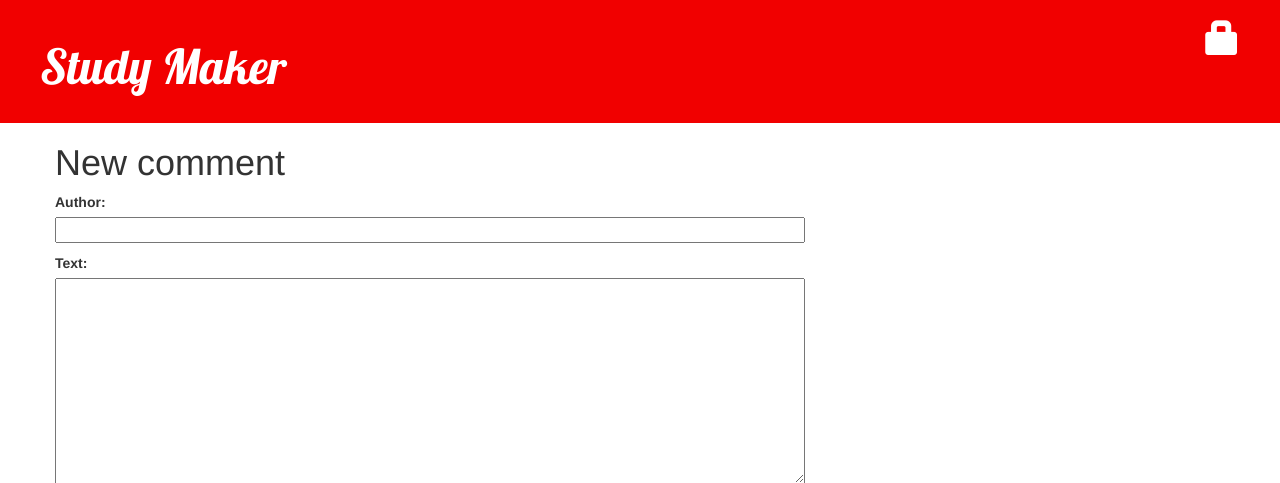
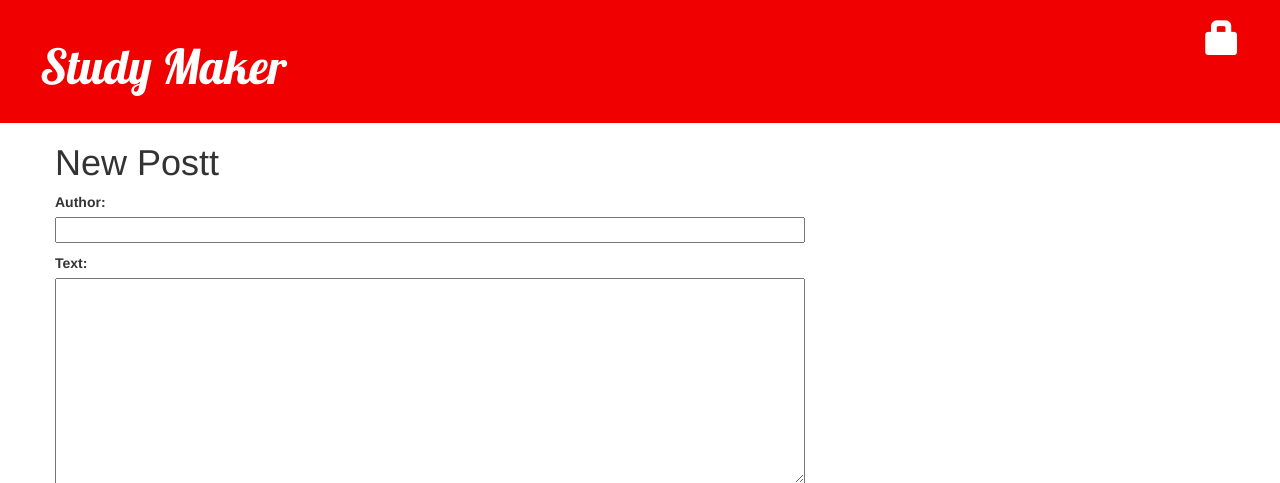
Before and after one commit to krista2811/my-first-blog, a Django app: template blog/templates/blog/add_comment_to_post.html in a window 1280 px wide. Shown: the top 483 px of the page. Run offline with Django 3.2, Linux system fonts and the light colour scheme; the template is opened without the code that fills it: values that come from a table or form of the project are taken from there, others are empty; some libraries are stand-ins or nearby versions.

Commit message:
Changed Comment name to Post

```diff
--- a/blog/templates/blog/add_comment_to_post.html
+++ b/blog/templates/blog/add_comment_to_post.html
@@ -1,7 +1,7 @@
 {% extends 'blog/base.html' %}
 
 {% block content %}
-    <h1>New comment</h1>
+    <h1>New Postt</h1>
     <form method="POST" class="post-form">{% csrf_token %}
         {{ form.as_p }}
         <button type="submit" class="save btn btn-default">Send</button>
```
Also changed, not shown: 1 other file.
